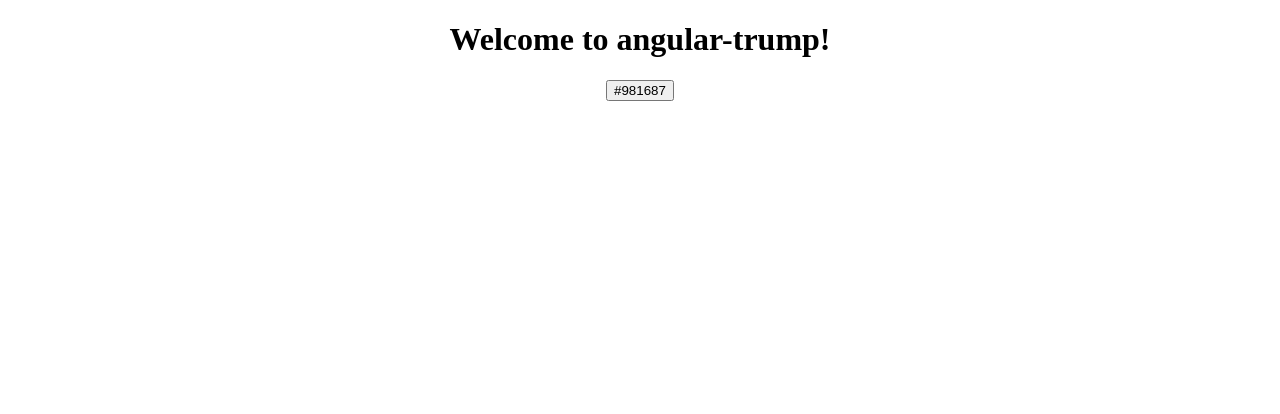
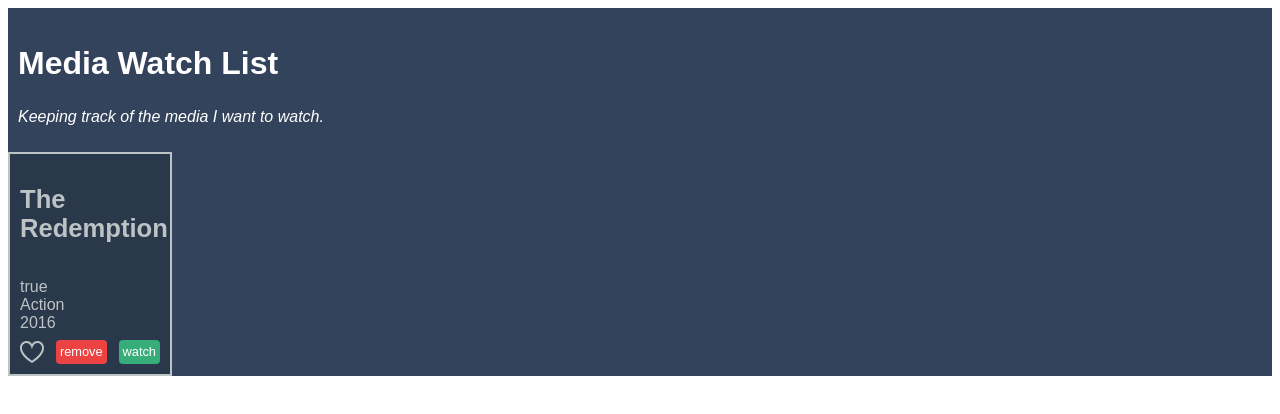
Before and after one commit to hemnett/angular-trump, an Angular app: page / in a window 1280 px wide. Shown: the top 414 px of the page. Built offline with nearby package versions, Linux system fonts and the light colour scheme.

Commit message:
Interpolation

```diff
--- a/src/app/app.component.css
+++ b/src/app/app.component.css
@@ -0,0 +1,18 @@
+:host {
+  display: flex;
+  font-family: Arial, Helvetica, sans-serif;
+}
+section {
+  width: 100%;
+  background-color: #32435b;
+}
+section > header {
+  color: #ffffff;
+  padding: 10px;
+}
+section > header > h1 {
+  font-size: 2em;
+}
+section > header .description {
+  font-style: italic;
+}
--- a/src/app/app.component.html
+++ b/src/app/app.component.html
@@ -1,9 +1,16 @@
-<div style="text-align:center">
-  <h1>
-    Welcome to {{ title }}!
-  </h1>
+<section>
+  <header>
+    <h1>Media Watch List</h1>
+    <p class="description">Keeping track of the media I want to watch.</p>
+  </header>
 
-<app-shiny-button (onColorChange)="callback($event)"></app-shiny-button>
+  <app-media-item></app-media-item>
 
 
-<router-outlet></router-outlet>
+</section>
+
+<!-- <app-shiny-button (onColorChange)="callback($event)"></app-shiny-button> -->
+
+
+
+<!-- <router-outlet></router-outlet> -->
--- /dev/null
+++ b/src/app/media-item/media-item.component.css
@@ -0,0 +1,64 @@
+:host {
+  display: flex;
+  flex-direction: column;
+  width: 140px;
+  height: 200px;
+  border: 2px solid;
+  background-color: #29394b;
+  padding: 10px;
+  color: #bdc2c5;
+}
+h2 {
+  font-size: 1.6em;
+  flex: 1;
+}
+:host.medium-movies {
+  border-color: #53ace4;
+}
+:host.medium-movies > h2 {
+  color: #53ace4;
+}
+:host.medium-series {
+  border-color: #45bf94;
+}
+:host.medium-series > h2 {
+  color: #45bf94;
+}
+.tools {
+  margin-top: 8px;
+  display: flex;
+  flex-wrap: nowrap;
+  justify-content: space-between;
+}
+.favorite {
+  width: 24px;
+  height: 24px;
+  fill: #bdc2c5;
+}
+.favorite.is-favorite {
+    fill: #37ad79;
+}
+.favorite.is-favorite-hovering {
+    fill: #45bf94;
+}
+.favorite.is-favorite.is-favorite-hovering {
+    fill: #ec4342;
+}
+.delete {
+  display: block;
+  background-color: #ec4342;
+  padding: 4px;
+  font-size: .8em;
+  border-radius: 4px;
+  color: #ffffff;
+  cursor: pointer;
+}
+.details {
+  display: block;
+  background-color: #37ad79;
+  padding: 4px;
+  font-size: .8em;
+  border-radius: 4px;
+  color: #ffffff;
+  text-decoration: none;
+}
--- /dev/null
+++ b/src/app/media-item/media-item.component.html
@@ -0,0 +1,16 @@
+<h2>{{ name }}</h2>
+<div>{{ wasWatched() }}</div>
+<div>Action</div>
+<div>2016</div>
+<div class="tools">
+  <svg class="favorite" xmlns="http://www.w3.org/2000/svg" viewBox="0 0 24 24">
+    <path d="M12 9.229c.234-1.12 1.547-6.229 5.382-6.229 2.22 0 4.618 1.551 4.618 5.003 0 3.907-3.627 8.47-10 12.629-6.373-4.159-10-8.722-10-12.629 0-3.484 2.369-5.005 4.577-5.005 3.923 0 5.145 5.126 5.423 6.231zm-12-1.226c0 4.068 3.06 9.481 12 14.997 8.94-5.516 12-10.929 12-14.997 0-7.962-9.648-9.028-12-3.737-2.338-5.262-12-4.27-12 3.737z"
+    />
+  </svg>
+  <a class="delete">
+    remove
+  </a>
+  <a class="details">
+    watch
+  </a>
+</div>
--- /dev/null
+++ b/src/app/media-item/media-item.component.ts
@@ -0,0 +1,21 @@
+import { Component, OnInit } from '@angular/core';
+
+@Component({
+  selector: 'app-media-item',
+  templateUrl: './media-item.component.html',
+  styleUrls: ['./media-item.component.css']
+})
+export class MediaItemComponent implements OnInit {
+
+  name = 'The Redemption';
+
+  wasWatched() {
+    return true;
+  }
+
+  constructor() { }
+
+  ngOnInit() {
+  }
+
+}
```
Also changed, not shown: src/app/app.module.ts (+6 -2 lines), 1 other file (tests, documents, lock files or other folders).
